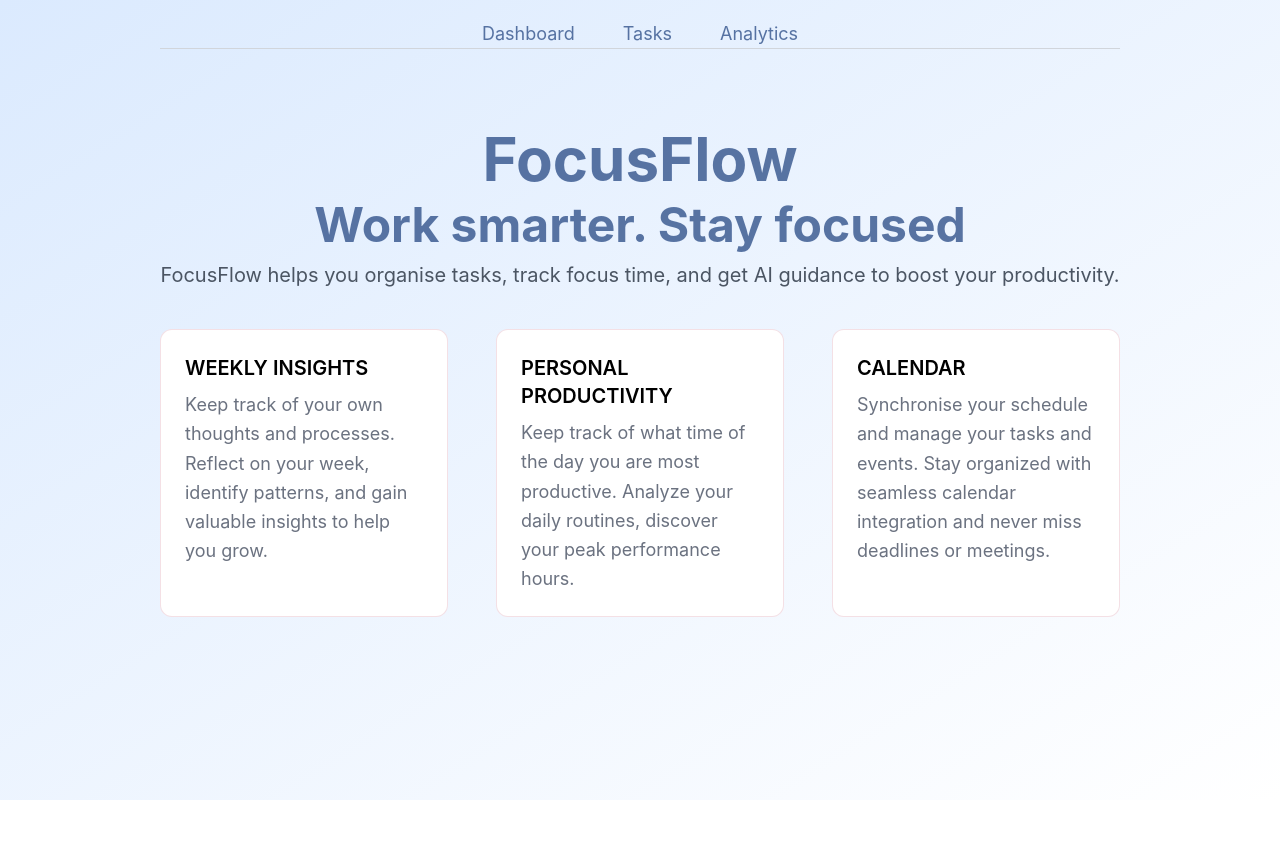
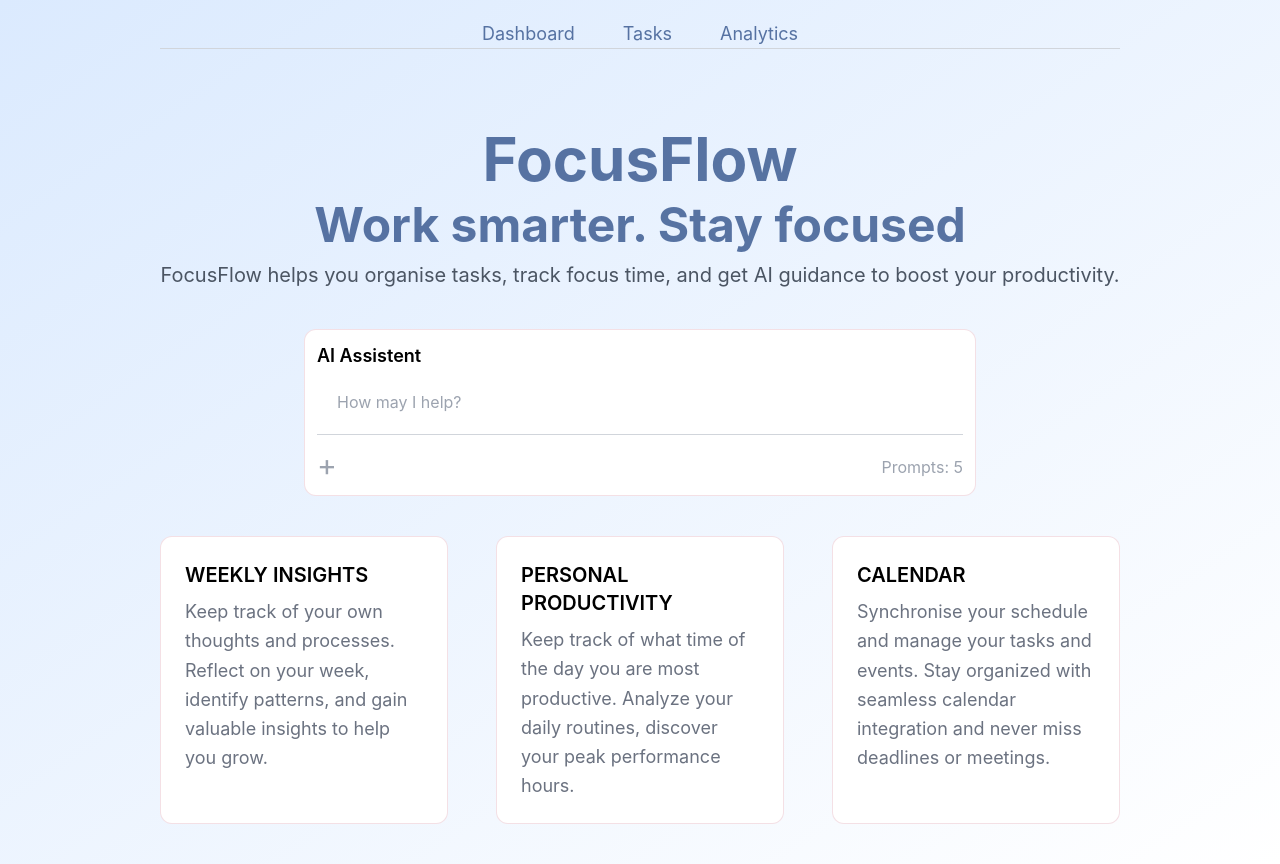
Before and after one commit to m-nikolov95/FocusFlow.WebApp, a React (Create React App) app: page / in a window 1280 px wide. Before the commit the page ends 800 px from the top, so only its background shows below. Built offline with nearby package versions, Linux system fonts and the light colour scheme.

Commit message:
Added AiAssistentComponent

```diff
--- a/src/App.tsx
+++ b/src/App.tsx
@@ -2,12 +2,16 @@ import { JSX } from 'react';
 
 import { HeaderComponent } from './components/header-component/HeaderComponent';
 import { FeatureComponent } from './components/feature-component/FeatureComponent';
+import { AiAssistentComponent } from './components/ai-assistent-component/AiAssistentComponent';
 
 export function App(): JSX.Element {
     return (
         <div className='flex flex-col items-center min-h-screen bg-gradient-to-br from-blue-100'>
             <HeaderComponent />
-            <div className='mt-10 flex flex-col lg:flex-row gap-6 lg:gap-12 px-10 lg:px-0'>
+            <div className='mt-10'>
+                <AiAssistentComponent />
+            </div>
+            <div className='my-10 flex flex-col lg:flex-row gap-6 lg:gap-12 px-10 lg:px-0'>
                 <FeatureComponent title='WEEKLY INSIGHTS' description='Keep track of your own thoughts and processes. Reflect on your week, identify patterns, and gain valuable insights to help you grow.' />
                 <FeatureComponent title='PERSONAL PRODUCTIVITY' description='Keep track of what time of the day you are most productive. Analyze your daily routines, discover your peak performance hours.' />
                 <FeatureComponent title='CALENDAR' description='Synchronise your schedule and manage your tasks and events. Stay organized with seamless calendar integration and never miss deadlines or meetings.' />
--- /dev/null
+++ b/src/components/ai-assistent-component/AiAssistentComponent.tsx
@@ -0,0 +1,16 @@
+import { JSX } from 'react'
+
+export function AiAssistentComponent(): JSX.Element {
+    return (
+        <div className='p-3 rounded-xl bg-white border border-secondary/30 w-[60rem] max-w-sm sm:max-w-md md:max-w-xl lg:max-w-2xl transition-all duration-300 ease-in-out'>
+            <h3 className='font-semibold text-lg'>AI Assistent</h3>
+            <p className='text-gray-400 p-5'>How may I help?</p>
+            <div className='flex items-center justify-between border-t border-gray-300 pt-3'>
+                <button className='text-gray-400 text-3xl'>+</button>
+                <p className='text-gray-400 mt-1'>Prompts: 5</p>
+            </div>
+        </div>
+    )
+}
+
+export default AiAssistentComponent
```
